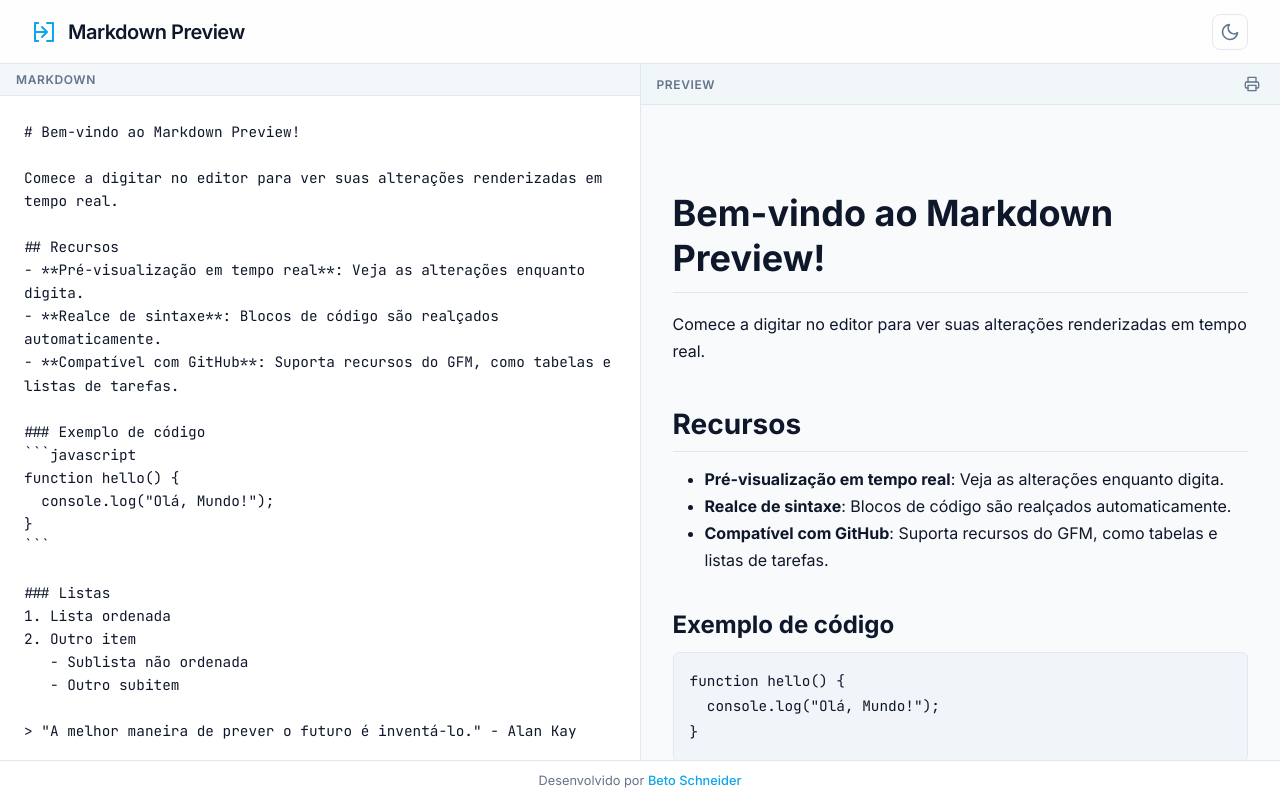
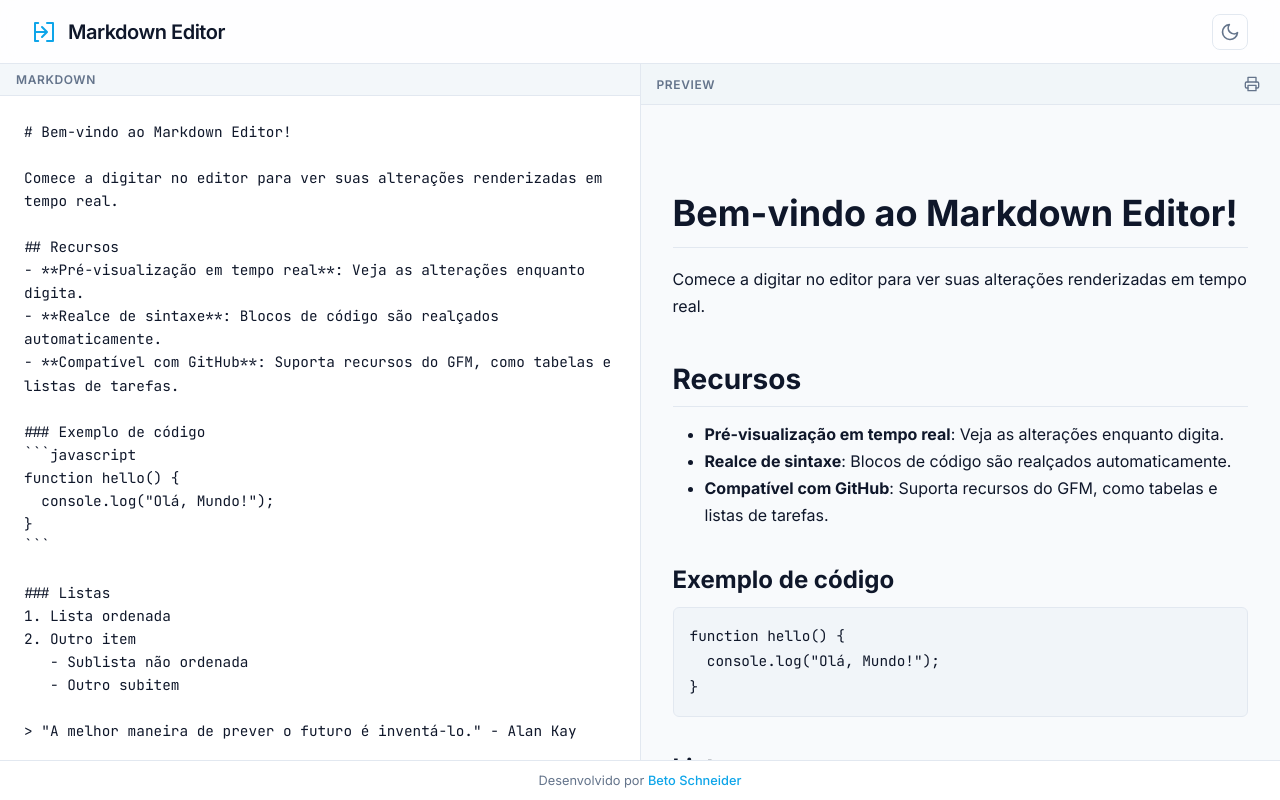
Before and after one commit to betoschneider/markdown-preview, a website built with Vite: page index.html in a window 1280 px wide. Built offline with nearby package versions, Linux system fonts and the light colour scheme.

Commit message:
novo nome do projeto

```diff
--- a/index.html
+++ b/index.html
@@ -4,7 +4,7 @@
 <head>
   <meta charset="UTF-8" />
   <meta name="viewport" content="width=device-width, initial-scale=1.0" />
-  <title>📝 Markdown Preview</title>
+  <title>📝 Markdown Editor</title>
   <link rel="preconnect" href="https://fonts.googleapis.com">
   <link rel="preconnect" href="https://fonts.gstatic.com" crossorigin>
   <link
@@ -20,7 +20,7 @@
           stroke="currentColor" stroke-width="2" stroke-linecap="round" stroke-linejoin="round">
           <path d="M15 3h6v18h-6M10 17l5-5-5-5M13.8 12H3m3.2-9H3v18h3.2" />
         </svg>
-        <h1>Markdown Preview</h1>
+        <h1>Markdown Editor</h1>
       </div>
       <div class="actions">
 
--- a/package.json
+++ b/package.json
@@ -1,5 +1,5 @@
 {
-  "name": "markdown-preview",
+  "name": "markdown-editor",
   "private": true,
   "version": "0.0.0",
   "type": "module",
--- a/src/main.js
+++ b/src/main.js
@@ -18,7 +18,7 @@ marked.setOptions({
 const editor = document.querySelector('#editor');
 const preview = document.querySelector('#preview');
 
-const defaultMarkdown = `# Bem-vindo ao Markdown Preview!
+const defaultMarkdown = `# Bem-vindo ao Markdown Editor!
 
 Comece a digitar no editor para ver suas alterações renderizadas em tempo real.
 
```
Also changed, not shown: .github/workflows/deploy.yml, README.md.
